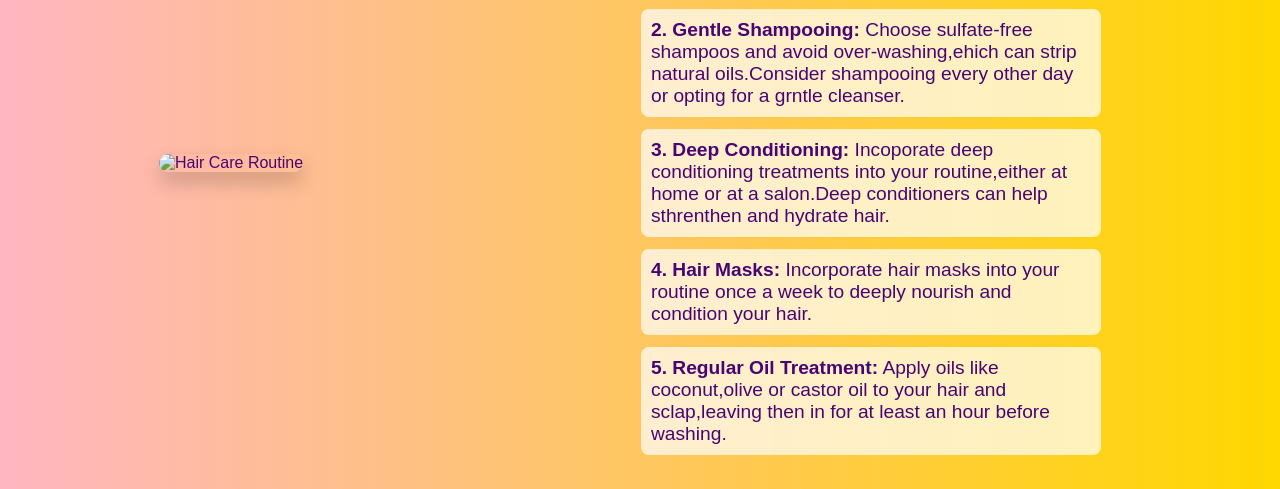
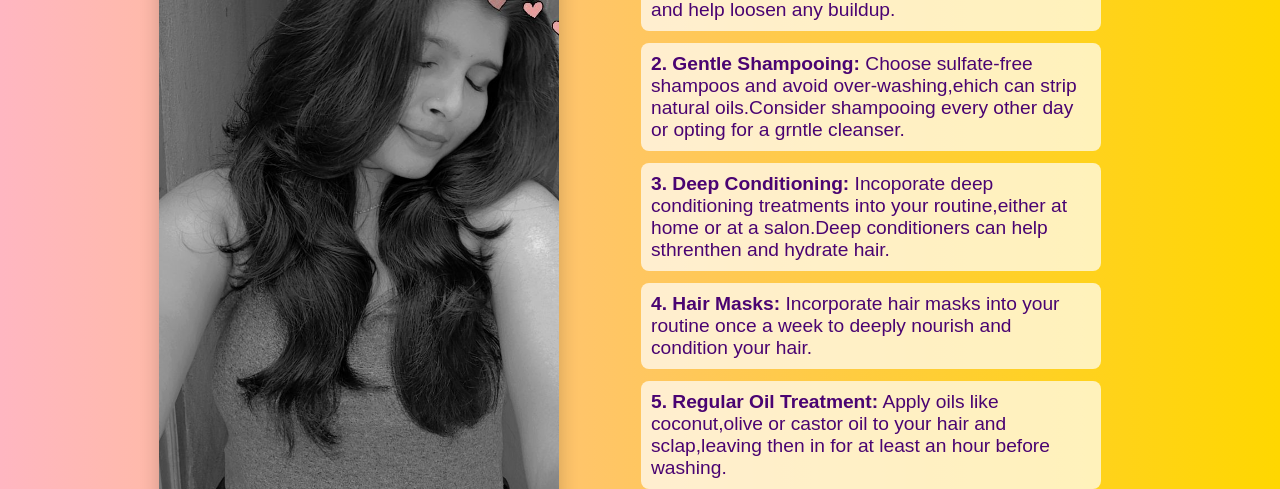
Before and after one commit to Abhishek-shetty-16/Harshis_Beauty_Care, a plain HTML site: page haircare.html in a window 1280 px wide. Shown: the part 311-800 px from the top of the page. Drawn offline with Linux system fonts and the light colour scheme.

Commit message:
Update haircare.html

```diff
--- a/haircare.html
+++ b/haircare.html
@@ -20,7 +20,7 @@
 
     <section class="haircare">
         <div class="image-container">
-            <img src="..\images\haircare.jpg" alt="Hair Care Routine" class="fade-in">
+            <img src="haircare.jpg" alt="Hair Care Routine" class="fade-in">
         </div>
         <div class="content">
             <h2 class="slide-in">How to Protect Your Hair</h2>
```
